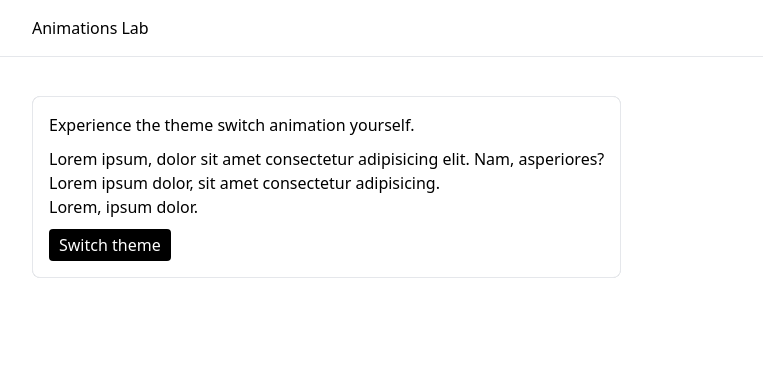
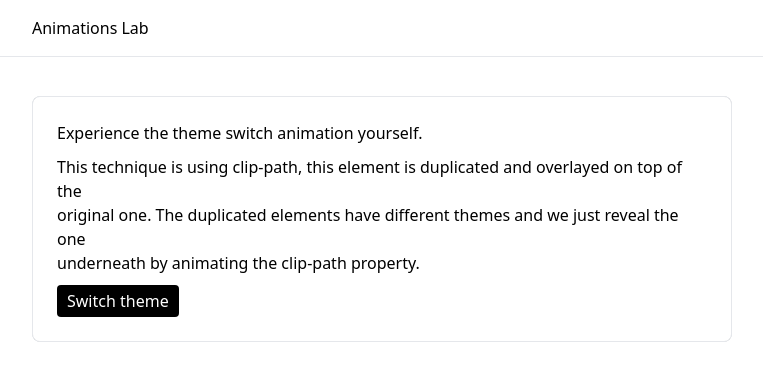
Before and after one commit to GreattitJY/animations-lab, a React (Vite) app: page / in a window 1280 px wide. Shown: the top 380 px of the page, without its empty margins (96-859 px from the left). Built offline with nearby package versions, Linux system fonts and the light colour scheme.

Commit message:
style: clip-path style

```diff
--- a/src/components/clip-path/index.tsx
+++ b/src/components/clip-path/index.tsx
@@ -7,15 +7,20 @@ export default function ClipPath() {
   return (
     <div className="relative">
       <section
-        className={`p-4 rounded-lg border space-y-2.5 bg-white w-fit absolute top-0
+        className={`p-6 rounded-lg border space-y-2.5 bg-white w-[700px] absolute top-0
             ${isLight && "reveal z-10"}
           `}
       >
         <h2>Experience the theme switch animation yourself.</h2>
         <p className="flex flex-col">
-          <span>Lorem ipsum, dolor sit amet consectetur adipisicing elit. Nam, asperiores?</span>
-          <span>Lorem ipsum dolor, sit amet consectetur adipisicing.</span>
-          <span>Lorem, ipsum dolor.</span>
+          <span>
+            This technique is using clip-path, this element is duplicated and overlayed on top of
+            the
+          </span>
+          <span>
+            original one. The duplicated elements have different themes and we just reveal the one
+          </span>
+          <span>underneath by animating the clip-path property.</span>
         </p>
         <button
           type="button"
@@ -26,15 +31,20 @@ export default function ClipPath() {
         </button>
       </section>
       <section
-        className={`p-4 rounded-lg border space-y-2.5 w-fit absolute top-0 bg-black text-white
+        className={`p-6 rounded-lg border space-y-2.5 w-[700px] absolute top-0 bg-black text-white
           ${!isLight && "reveal z-10"}
           `}
       >
         <h2>Experience the theme switch animation yourself.</h2>
         <p className="flex flex-col">
-          <span>Lorem ipsum, dolor sit amet consectetur adipisicing elit. Nam, asperiores?</span>
-          <span>Lorem ipsum dolor, sit amet consectetur adipisicing.</span>
-          <span>Lorem, ipsum dolor.</span>
+          <span>
+            This technique is using clip-path, this element is duplicated and overlayed on top of
+            the
+          </span>
+          <span>
+            original one. The duplicated elements have different themes and we just reveal the one
+          </span>
+          <span>underneath by animating the clip-path property.</span>
         </p>
         <button
           type="button"
```
